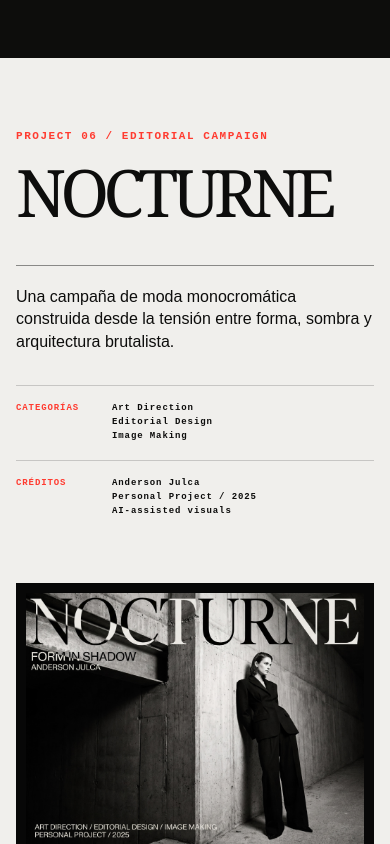
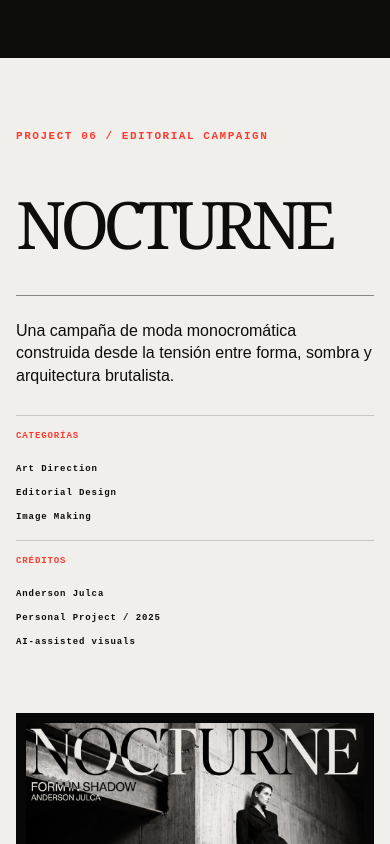
Before and after one commit to andersonjulca77150-art/anderson-julca-portfolio, a Next.js app: page / in a window 390 px wide. Shown: the part 5840-6684 px from the top of the page. Built offline with nearby package versions, Linux system fonts and the light colour scheme.

Commit message:
Refine Nocturne and contact typography

```diff
--- a/app/globals.css
+++ b/app/globals.css
@@ -761,15 +761,11 @@ a {
 }
 
 .nocturne-heading {
-  display: grid;
-  grid-template-columns: minmax(0, 1.2fr) minmax(320px, .8fr);
-  align-items: end;
-  gap: 26px 6vw;
+  display: block;
   padding-bottom: 72px;
 }
 
 .nocturne-heading > p {
-  grid-column: 1 / -1;
   margin: 0;
   color: var(--red);
   font: 700 11px "Courier New", monospace;
@@ -777,30 +773,35 @@ a {
 }
 
 .nocturne-heading h2 {
+  margin: clamp(86px, 10vw, 150px) 0 70px;
+  font: 400 clamp(82px, 11vw, 180px)/.72 Georgia, serif;
+  letter-spacing: -.085em;
+  white-space: nowrap;
+}
+
+.nocturne-summary {
+  display: grid;
+  grid-template-columns: minmax(280px, 1.25fr) minmax(190px, .55fr) minmax(230px, .7fr);
+  gap: 28px;
+  max-width: none;
   margin: 0;
-  font: 400 clamp(82px, 12vw, 198px)/.72 Georgia, serif;
-  letter-spacing: -.085em;
-}
-
-.nocturne-summary {
-  max-width: 520px;
-  margin-left: auto;
-  padding-top: 20px;
+  padding-top: 24px;
   border-top: 1px solid rgba(13,13,12,.45);
 }
 
 .nocturne-summary > p {
-  margin: 0 0 32px;
+  max-width: 620px;
+  margin: 0;
+  padding-right: 4vw;
   font-size: 18px;
   line-height: 1.4;
 }
 
 .nocturne-summary > div {
-  display: grid;
-  grid-template-columns: 105px 1fr;
-  gap: 18px;
-  padding: 16px 0;
-  border-top: 1px solid rgba(13,13,12,.18);
+  display: block;
+  padding: 0 0 0 24px;
+  border-top: 0;
+  border-left: 1px solid rgba(13,13,12,.18);
 }
 
 .nocturne-summary span,
@@ -810,6 +811,8 @@ a {
 }
 
 .nocturne-summary span {
+  display: block;
+  margin-bottom: 10px;
   color: var(--red);
 }
 
@@ -1403,14 +1406,21 @@ a {
   position: relative;
   z-index: 2;
   margin: 68px 0 0;
-  font: 900 clamp(82px, 11.5vw, 196px)/.72 "Arial Narrow", Arial, sans-serif;
+  font: 900 clamp(78px, 10.5vw, 176px)/.75 "Arial Narrow", Arial, sans-serif;
   letter-spacing: -.085em;
 }
 
 .closing h2 span {
   display: block;
-  margin-left: 8vw;
+  margin-top: .05em;
+  margin-left: 9vw;
   color: var(--red);
+  font-family: Georgia, serif;
+  font-size: .76em;
+  font-weight: 400;
+  font-style: italic;
+  line-height: .86;
+  letter-spacing: -.075em;
 }
 
 .contact-links {
@@ -1702,21 +1712,28 @@ footer span:last-child {
     aspect-ratio: 4 / 3;
   }
 
-  .nocturne-heading {
+  .nocturne-heading h2 {
+    margin: 74px 0 48px;
+    font-size: clamp(70px, 18vw, 112px);
+    white-space: normal;
+  }
+
+  .nocturne-summary {
     grid-template-columns: 1fr;
-  }
-
-  .nocturne-heading > p {
-    grid-column: 1;
-  }
-
-  .nocturne-heading h2 {
-    font-size: clamp(70px, 18vw, 112px);
-  }
-
-  .nocturne-summary {
+    gap: 0;
     max-width: 100%;
-    margin: 24px 0 0;
+    margin: 0;
+  }
+
+  .nocturne-summary > p {
+    margin-bottom: 28px;
+    padding-right: 0;
+  }
+
+  .nocturne-summary > div {
+    padding: 16px 0;
+    border-top: 1px solid rgba(13,13,12,.18);
+    border-left: 0;
   }
 
   .nocturne-editorial figure:nth-child(2) {
@@ -1949,6 +1966,7 @@ footer span:last-child {
   }
 
   .nocturne-heading h2 {
+    margin-top: 58px;
     font-size: clamp(54px, 16.8vw, 72px);
   }
 
@@ -1957,8 +1975,7 @@ footer span:last-child {
   }
 
   .nocturne-summary > div {
-    grid-template-columns: 84px 1fr;
-    gap: 12px;
+    padding: 14px 0;
   }
 
   .nocturne-hero {
```
